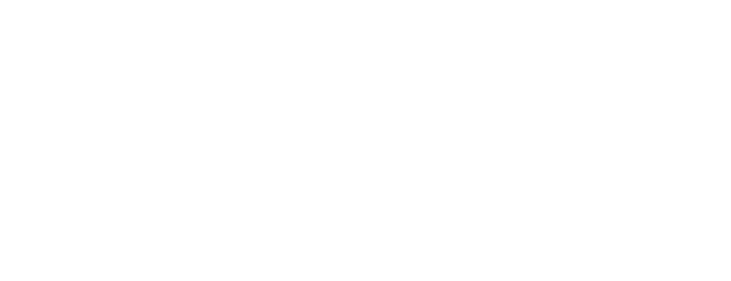
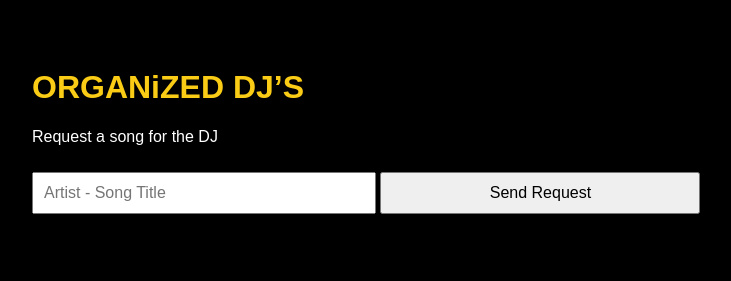
Before and after one commit to djmoosieshawn/organized-djs, a plain HTML site: page index.html in a window 1280 px wide. Shown: the whole page, without its empty margins (16-747 px from the left). Drawn offline with Linux system fonts and the light colour scheme.

Commit message:
Restore working song request page

```diff
--- a/index.html
+++ b/index.html
@@ -1,3 +1,44 @@
+<!DOCTYPE html>
+<html>
+<head>
+  <meta charset="UTF-8">
+  <title>ORGANiZED DJ’S</title>
+  <style>
+    body {
+      background: #000;
+      color: #fff;
+      font-family: Arial, sans-serif;
+      padding: 40px;
+    }
+    h1 {
+      color: #facc15;
+    }
+    input, button {
+      padding: 10px;
+      font-size: 16px;
+      margin-top: 10px;
+      width: 100%;
+      max-width: 320px;
+    }
+  </style>
+</head>
+<body>
+
+<h1>ORGANiZED DJ’S</h1>
+<p>Request a song for the DJ</p>
+
+<form onsubmit="submitRequest(event)">
+  <input
+    id="songInput"
+    type="text"
+    placeholder="Artist - Song Title"
+    required
+  />
+  <button type="submit">Send Request</button>
+</form>
+
+<p id="confirmation"></p>
+
 <script>
 const API = "https://organized-djs-api-fhjh.onrender.com";
 
@@ -12,14 +53,15 @@ function submitRequest(event) {
     headers: { "Content-Type": "application/json" },
     body: JSON.stringify({ song })
   })
-  .then(res => res.json())
-  .then(data => {
-    confirmation.textContent = "🎵 Request sent to DJ: " + song;
+  .then(() => {
+    confirmation.textContent = "🎵 Request sent: " + song;
     document.getElementById("songInput").value = "";
   })
-  .catch(err => {
+  .catch(() => {
     confirmation.textContent = "❌ Error sending request";
-    console.error(err);
   });
 }
 </script>
+
+</body>
+</html>
```
